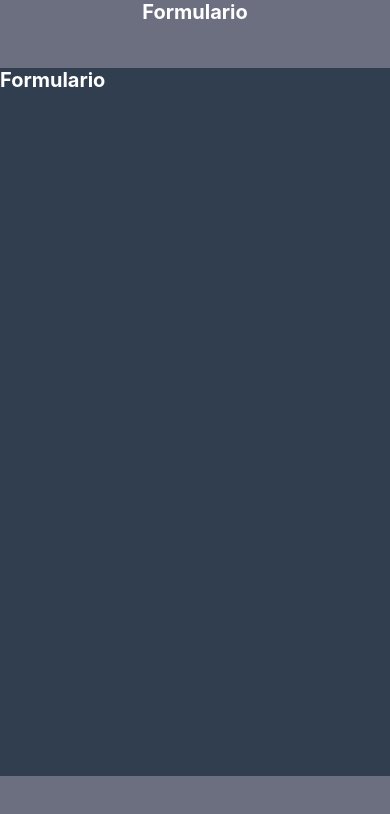
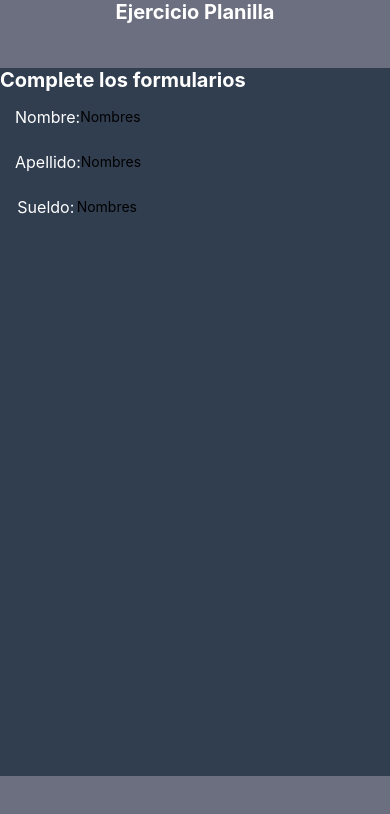
Before and after one commit to JGS83-dev/dps-desafio2-planilla, a React Native app: screen /Formulario in a window 390 px wide. Shown: the top 814 px of the page. Built offline with nearby package versions, Linux system fonts and the light colour scheme; some icons are missing.

Commit message:
Diseño preliminar

```diff
--- a/components/Formulario.js
+++ b/components/Formulario.js
@@ -2,17 +2,53 @@ import React from 'react';
 import ContenedorPrincipal from './ContenedorPrincipal';
 import {
     Text,
-    StyleSheet
+    StyleSheet,
+    Dimensions,
+    View,
+    TextInput,
+    Button
 } from 'react-native';
 import { colores } from '../config/colores';
+const screenHeight = Dimensions.get("window").height;
+const cabeceraMensajeHeight = 0.07 * screenHeight;
+const cabeceraMensajePadding = 0.01 * screenHeight;
+const cabeceraMensajeMargin = 0.03 * screenHeight;
+const iconSize = 0.2 * screenHeight;
+const iconMargin = 0.01 * screenHeight;
 
 const Formulario = ({navigation}) => {
     return (
 
-            <ContenedorPrincipal titulo="Formulario"
+            <ContenedorPrincipal titulo="Ejercicio Planilla"
             navigation={navigation}
             contenido={(
-                <Text style={styles.letra}>Formulario</Text>
+                <>
+                 <Text style={styles.letraTitulo}>Complete los formularios</Text>
+                 <View style={styles.inputContainer}>
+                <Text style={styles.letra}>Nombre:</Text>
+                <TextInput
+                  placeholder="Nombres"
+                  style={styles.input}
+                />
+              </View>
+
+
+              <View style={styles.inputContainer}>
+                <Text style={styles.letra}>Apellido:</Text>
+                <TextInput
+                  placeholder="Nombres"
+                  style={styles.input}
+                />
+              </View>
+
+              <View style={styles.inputContainer}>
+                <Text style={styles.letra}>Sueldo:</Text>
+                <TextInput
+                  placeholder="Nombres"
+                  style={styles.input}
+                />
+              </View>
+                </>
             )}></ContenedorPrincipal>
 
     );
@@ -25,5 +61,58 @@ const styles = StyleSheet.create({
         fontSize: 20,
         fontWeight: 'bold',
         color: colores.letra
-    }
+    },
+    container: {
+        flex: 1,
+        justifyContent: "center",
+        alignItems: "center",
+      },
+
+      containerIzquierdo: {
+        justifyContent: "flex-start",
+        padding: 5,
+      },
+      inputContainer: {
+        width: "80%",
+        flexDirection: "row",
+        paddingHorizontal: 15,
+        paddingVertical: 10,
+        borderRadius: 10,
+        marginTop: 5,
+        justifyContent: "space-evenly",
+      },
+      buttonContainer: {
+        width: "60%",
+        justifyContent: "center",
+        alignItems: "center",
+        marginTop: 20,
+      },
+      button: {
+        backgroundColor: colores.fondoBarras,
+        width: "100%",
+        padding: 5,
+        alignItems: "center",
+        marginBottom: 10,
+      },
+      buttonText: {
+        color: colores.letra,
+        fontSize: 16,
+      },
+      letraTitulo: {
+        fontSize: 20,
+        fontWeight: "bold",
+        color: colores.letra,
+      },
+      letra: {
+        fontSize: 16,
+        color: colores.letra,
+      },
+      cabeceraMensaje: {
+        backgroundColor: colores.fondoBarras,
+        height: cabeceraMensajeHeight,
+        padding: cabeceraMensajePadding,
+        marginTop: cabeceraMensajeMargin,
+        alignItems: "center",
+        alignContent: "center",
+      },
 });
```
